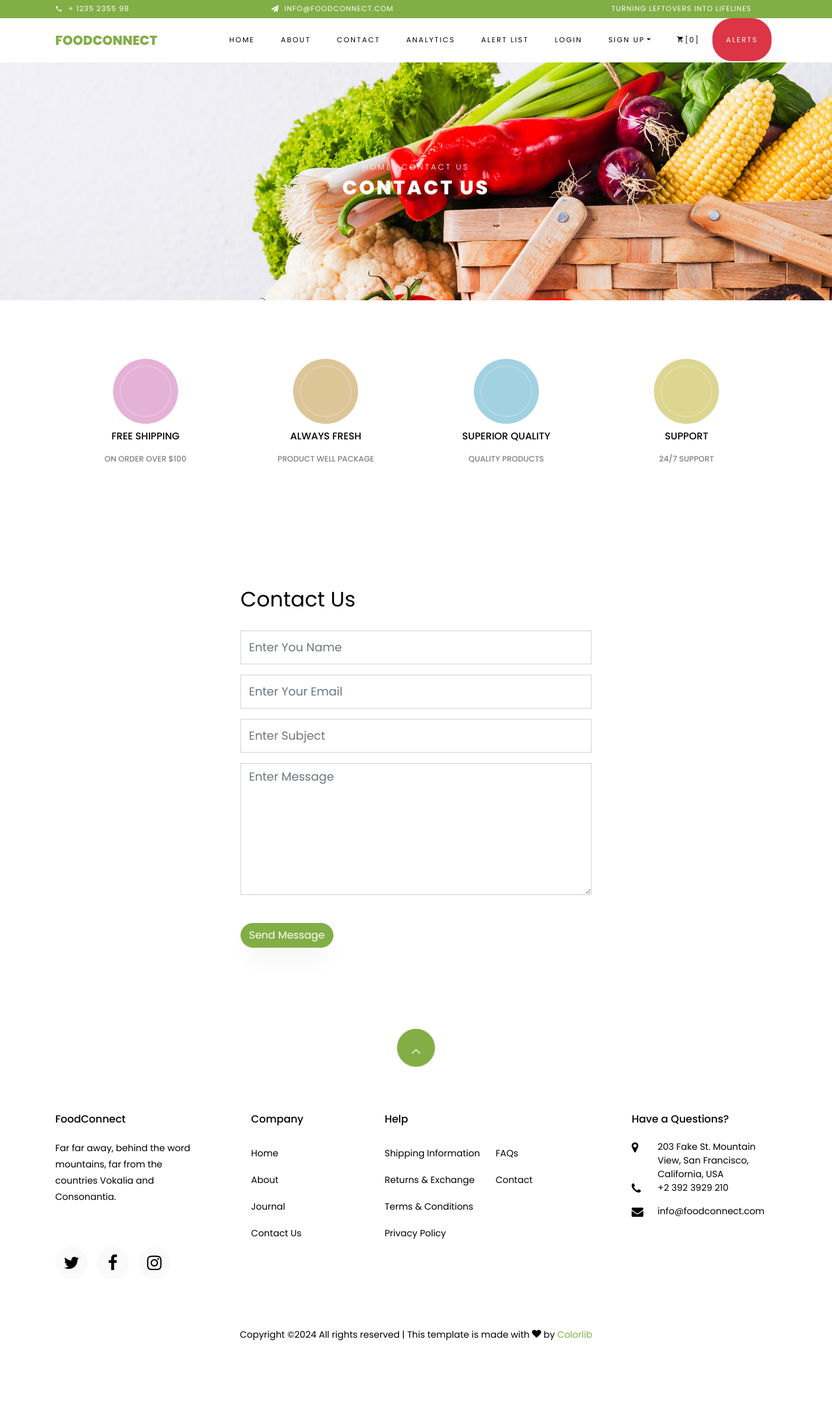
After one commit to ShaneDsouza4/FoodConnect, a Django app: page /contact/ in a window 1280 px wide. The commit adds this page. Shown: the whole page at 65% size. Run offline with Django 5.2, Linux system fonts and the light colour scheme; some libraries are stand-ins or nearby versions; some web fonts are replaced.

Commit message:
Added Contact Us with Mail configs in utils.py

```diff
--- /dev/null
+++ b/templates/webpages/contact.html
@@ -0,0 +1,100 @@
+{% extends 'webpages/base.html' %}
+
+{% load static %}
+{% block content %}
+
+    <!-- Hero Start -->
+    <div class="hero-wrap hero-bread" style="background-image: url('{% static "images/bg_1.jpg" %}');">
+      <div class="container">
+        <div class="row no-gutters slider-text align-items-center justify-content-center">
+          <div class="col-md-9 ftco-animate text-center">
+          	<p class="breadcrumbs"><span class="mr-2"><a href="{% url 'landing' %}">Home</a></span> <span>Contact us</span></p>
+            <h1 class="mb-0 bread">Contact US</h1>
+          </div>
+        </div>
+      </div>
+    </div>
+    <!-- Hero End -->
+
+    <section class="ftco-section">
+        <div class="container">
+            <div class="row no-gutters ftco-services">
+          <div class="col-md-3 text-center d-flex align-self-stretch ftco-animate">
+            <div class="media block-6 services mb-md-0 mb-4">
+              <div class="icon bg-color-1 active d-flex justify-content-center align-items-center mb-2">
+            		<span class="flaticon-shipped"></span>
+              </div>
+              <div class="media-body">
+                <h3 class="heading">Free Shipping</h3>
+                <span>On order over $100</span>
+              </div>
+            </div>
+          </div>
+          <div class="col-md-3 text-center d-flex align-self-stretch ftco-animate">
+            <div class="media block-6 services mb-md-0 mb-4">
+              <div class="icon bg-color-2 d-flex justify-content-center align-items-center mb-2">
+            		<span class="flaticon-diet"></span>
+              </div>
+              <div class="media-body">
+                <h3 class="heading">Always Fresh</h3>
+                <span>Product well package</span>
+              </div>
+            </div>
+          </div>
+          <div class="col-md-3 text-center d-flex align-self-stretch ftco-animate">
+            <div class="media block-6 services mb-md-0 mb-4">
+              <div class="icon bg-color-3 d-flex justify-content-center align-items-center mb-2">
+            		<span class="flaticon-award"></span>
+              </div>
+              <div class="media-body">
+                <h3 class="heading">Superior Quality</h3>
+                <span>Quality Products</span>
+              </div>
+            </div>
+          </div>
+          <div class="col-md-3 text-center d-flex align-self-stretch ftco-animate">
+            <div class="media block-6 services mb-md-0 mb-4">
+              <div class="icon bg-color-4 d-flex justify-content-center align-items-center mb-2">
+            		<span class="flaticon-customer-service"></span>
+              </div>
+              <div class="media-body">
+                <h3 class="heading">Support</h3>
+                <span>24/7 Support</span>
+              </div>
+            </div>
+          </div>
+        </div>
+			</div>
+		</section>
+
+    <!-- Form Section Start -->
+    <section class="ftco-section testimony-section">
+      <div class="container">
+        <div class="row mb-5 pb-3">
+          <div class="col-md-6 offset-md-3">
+            <h2 class="mb-4">Contact Us</h2>
+
+          <form method="POST" action="{% url 'contact_us' %}">
+              {% csrf_token %}
+                <div class="mb-3">
+                    <input type="text" class="form-control" name="name" placeholder="Enter You Name">
+                </div>
+                <div class="mb-3">
+                    <input type="text" class="form-control" name="email" placeholder="Enter Your Email">
+                </div>
+                <div class="mb-3">
+                    <input type="text" class="form-control" name="subject" placeholder="Enter Subject">
+                </div>
+                <div class="mb-3">
+                    <textarea name="message" id="" cols="30" rows="7" class="form-control" placeholder="Enter Message"></textarea>
+                </div>
+                <br>
+              <button type="submit" class="btn btn-primary">Send Message</button>
+          </form>
+          </div>
+        </div>
+      </div>
+    </section>
+    <!-- Form Section End -->
+
+{% endblock %}
--- a/templates/webpages/navbar.html
+++ b/templates/webpages/navbar.html
@@ -9,7 +9,7 @@
             <ul class="navbar-nav ml-auto">
                 <li class="nav-item active"><a href="{% url 'landing' %}" class="nav-link">Home</a></li>
                 <li class="nav-item"><a class="nav-link" href="{% url 'about' %}">About</a></li>
-                <li class="nav-item"><a class="nav-link">Contact</a></li>
+                <li class="nav-item"><a class="nav-link" href="{% url 'contact_us' %}">Contact</a></li>
                 <li class="nav-item"><a class="nav-link" href="{% url 'analytics' %}">Analytics</a></li>
                 <li class="nav-item"><a class="nav-link" href="{% url 'alert_list' %}">Alert List</a></li>
 
--- a/users/urls.py
+++ b/users/urls.py
@@ -20,4 +20,5 @@ urlpatterns = [
     path('reset/done/', auth_views.PasswordResetCompleteView.as_view(template_name='webpages/password_reset_complete.html'), name='password_reset_complete'),
     path('emergency_alert/', emergency_alert_view, name='emergency_alert'),
     path('donate/', donate_view, name='donate'),
+    path('contact/', views.contact_view, name='contact_us'),
 ]
--- a/users/views.py
+++ b/users/views.py
@@ -14,6 +14,8 @@ from .models import Profile, Restaurant, FoodBank
 
 from django.db.models import Q
 from django.contrib.auth.decorators import login_required
+
+from utils import send_email_to_client
 
 def landing_view(request):
     return render(request, 'webpages/index.html')
@@ -277,3 +279,23 @@ def emergency_alert_view(request):
 def donate_view(request):
     # Implement the donate functionality here
     return render(request, 'users/donate.html')
+
+
+def contact_view(request):
+    if request.method == 'POST':
+        name=request.POST['name']
+        email=request.POST['email']
+        subject=request.POST['subject']
+        message=request.POST['message']
+
+        recipient_list=[email]
+        full_message = f"This message is from {name}.\n\n{message}"
+
+        try:
+            send_email_to_client(subject, full_message, recipient_list)
+            messages.success(request, 'Message sent succesfully.')
+        except Exception as e:
+            print(e)
+            messages.error(request, 'Message was not sent.')
+            return redirect('contact_us')
+    return render(request, 'webpages/contact.html')
```
Also changed, not shown: FoodConnect/settings.py (+6 -6 lines), utils.py (added, +13 -0 lines).
